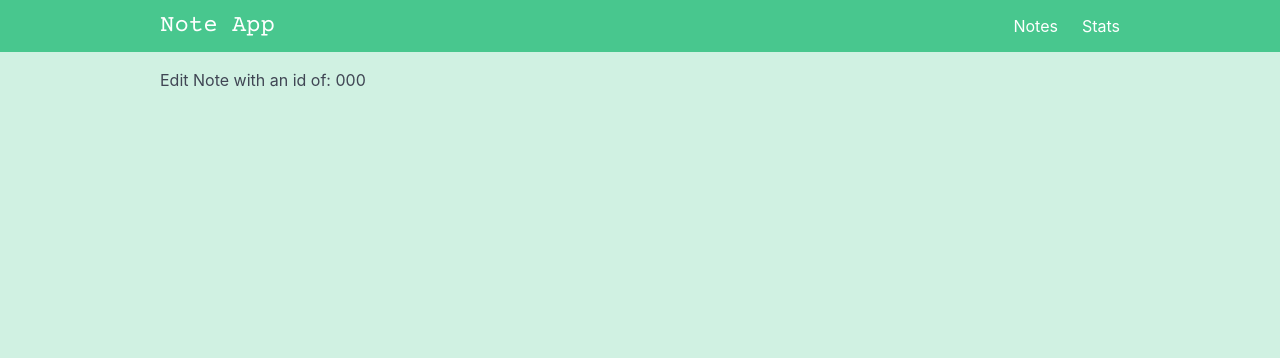
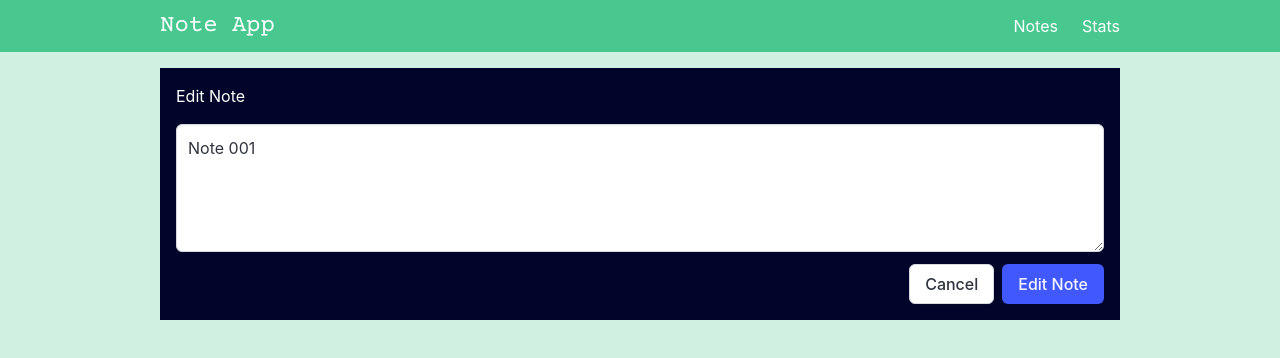
Before and after one commit to Rafaelmmt/Cursos_23-24, a Vue app in the folder 5. Curso 05/Note App/: page /#/editNote/000 in a window 1280 px wide. Shown: the top 358 px of the page. Built offline with nearby package versions, Linux system fonts and the light colour scheme.

Commit message:
Seção 16

```diff
--- a/5. Curso 05/Note App/src/components/Layout/NavBar.vue
+++ b/5. Curso 05/Note App/src/components/Layout/NavBar.vue
@@ -36,8 +36,8 @@ const homepage = () => {
 
             <div id="navbarBasicExample" class="navbar-menu" :class="{ 'is-active' : useBurgerNav }">
                 <div class="navbar-end">
-                    <RouterLink class="navbar-item" to="/" active-class="active">Notes</RouterLink>
-                    <RouterLink class="navbar-item" to="/stats" active-class="active">Stats</RouterLink>
+                    <RouterLink @click="useBurgerNav=false" class="navbar-item" to="/" active-class="active">Notes</RouterLink>
+                    <RouterLink @click="useBurgerNav=false" class="navbar-item" to="/stats" active-class="active">Stats</RouterLink>
                 </div>
             </div>
         </div>
--- a/5. Curso 05/Note App/src/components/Notes/AddEditNote.vue
+++ b/5. Curso 05/Note App/src/components/Notes/AddEditNote.vue
@@ -1,13 +1,16 @@
 <template>
-  <div class="has-background-success-dark p-4 mb-5">
+  <div class="p-4 mb-5" :class="`has-background-${ props.cardBgColor }-dark`">
+    <div class="mb-4">
+      <label v-if="props.labelOn" class="has-text-white"> {{ labelOn }} </label>
+    </div>
     <div class="field">
       <div class="control">
         <textarea
-          :value="modelValue"
+          :value="props.modelValue"
           @input="$emit('update:modelValue', $event.target.value)"
-          ref="newNoteRef"
+          ref="refocusBox"
           class="textarea"
-          placeholder="Escreva aqui sua nota..."
+          :placeholder="props.placeholderText"
         />
       </div>
     </div>
@@ -21,13 +24,36 @@
 </template>
 
 <script setup>
+import { ref } from 'vue';
+
 // PROPS E EMITS
 const props = defineProps({
   modelValue: {
     type: String,
     required: true
+  },
+  cardBgColor: {
+    type: String,
+    default: 'success'
+  },
+  placeholderText: {
+    type: String,
+    default: 'Escreva uma nova nota...'
+  },
+  labelOn:{
+    type: String
   }
 })
+// eslint-disable-next-line no-unused-vars
+const emit = defineEmits(['update:modelValue'])
 
-const emit = defineEmits(['update:modelValue'])
+// FUNÇÃO FOCUS TEXTAREA
+const refocusBox = ref(null)
+const focusTextarea = () => {
+  refocusBox.value.focus()
+}
+
+defineExpose({
+  focusTextarea
+})
 </script>
--- a/5. Curso 05/Note App/src/stores/storeNotes.js
+++ b/5. Curso 05/Note App/src/stores/storeNotes.js
@@ -4,8 +4,25 @@ export const useStoreNotes = defineStore('storeNotes', {
   state: () => {
     return {
       notes: [
-        { id:'000', content:'Note01'}
+        { id:'000', content:'Note 001'}
       ]
+    }
+  },
+  getters: {
+    getNoteContent: (state) => {
+      return (id) => {
+        return state.notes.filter(note => note.id === id)[0].content
+      }
+    },
+    totalNotesCount: (state) => {
+      return state.notes.length
+    },
+    totalCharactersCount: (state) => {
+      let chCount = 0
+      state.notes.forEach(note => {
+        chCount += note.content.length
+      })
+      return chCount
     }
   },
   actions: {
@@ -21,9 +38,11 @@ export const useStoreNotes = defineStore('storeNotes', {
     },
     // FUNÇÃO DELETAR NOTE
     deleteNote (idToDelete) {
-      this.notes = this.notes.filter( note => {
-        return note.id !== idToDelete})
+      this.notes = this.notes.filter(note => note.id !== idToDelete)
     },
-
+    updateNote (id, content) {
+      let index = this.notes.findIndex(note => note.id === id)
+      this.notes[index].content = content
+    }
   }
 })
--- a/5. Curso 05/Note App/src/views/ViewEditNote.vue
+++ b/5. Curso 05/Note App/src/views/ViewEditNote.vue
@@ -1,5 +1,46 @@
 <template>
   <div class="edit-note">
-    <h1>Edit Note with an id of: {{ $route.params.id }}</h1>
+    <AddEditNote
+      v-model="noteContent"
+      ref="boxFocus"
+      cardBgColor="link"
+      labelOn="Edit Note"
+      placeholderText="Edit note..."
+    >
+      <template v-slot:buttons>
+        <button
+          @click="$router.push('/')"
+          class="mr-2 button has-background-ligth"
+        >
+          Cancel
+        </button>
+        <button
+          @click="editNote"
+          class="button is-link has-background-link-ligth"
+          :disabled="!noteContent"
+        >
+          Edit Note
+        </button>
+      </template>
+    </AddEditNote>
   </div>
 </template>
+
+<script setup>
+import { ref } from 'vue';
+import { useRoute, useRouter } from 'vue-router';
+import { useStoreNotes } from '@/stores/storeNotes';
+import AddEditNote from '@/components/Notes/AddEditNote.vue';
+
+const route = useRoute()
+const router = useRouter()
+
+const storeNotes = useStoreNotes()
+const noteContent = ref('')
+noteContent.value = storeNotes.getNoteContent(route.params.id)
+
+const editNote = () => {
+  storeNotes.updateNote(route.params.id, noteContent.value)
+  router.push('/')
+}
+</script>
--- a/5. Curso 05/Note App/src/views/ViewNotes.vue
+++ b/5. Curso 05/Note App/src/views/ViewNotes.vue
@@ -1,8 +1,7 @@
 <template>
   <div class="note">
 
-    <AddEditNote v-model="newNote">
-
+    <AddEditNote v-model="newNote" ref="boxFocus">
       <template v-slot:buttons>
         <button
           class="button is-link has-background-success-ligth"
@@ -13,33 +12,6 @@
         </button>
       </template>
     </AddEditNote>
-
-    <!--
-    <div class="has-background-success-dark p-4 mb-5">
-      <div class="field">
-        <div class="control">
-          <textarea
-            class="textarea"
-            v-model="newNote"
-            placeholder="Escreva aqui sua nota..."
-            ref="newNoteRef"
-          />
-        </div>
-      </div>
-
-      <div class="field is-grouped is-grouped-right">
-        <div class="control">
-          <button
-            class="button is-link has-background-success-ligth"
-            @click="addNote"
-            :disabled="!newNote"
-          >
-            Add New Note
-          </button>
-        </div>
-      </div>
-    </div>
-    -->
 
     <NoteCard v-for="note in storeNotes.notes" :key="note.id" :note="note" />
 
@@ -56,12 +28,12 @@ import AddEditNote from '@/components/Notes/AddEditNote.vue';
 const storeNotes = useStoreNotes()
 
 // FUNÇÃO ADD NEW NOTE
-const newNote = ref('23')
-const newNoteRef = ref(null)
+const newNote = ref('')
+const boxFocus = ref(null)
 
 const addNote = () => {
   storeNotes.addNote(newNote.value)
   newNote.value = ''
-  newNoteRef.value.focus()
+  boxFocus.value.focusTextarea()
 }
 </script>
--- a/5. Curso 05/Note App/src/views/ViewStats.vue
+++ b/5. Curso 05/Note App/src/views/ViewStats.vue
@@ -1,5 +1,27 @@
 <template>
   <div class="stats">
-    <h1>Stats</h1>
+    <table class="table is-fullwidth">
+      <thead>
+        <tr>
+          <th>Stat</th>
+          <th>Value</th>
+        </tr>
+      </thead>
+      <tbody>
+        <tr>
+          <td>Number of Notes</td>
+          <td>{{ storeNotes.totalNotesCount }}</td>
+        </tr>
+        <tr>
+          <td>Number of Character (of all notes)</td>
+          <td>{{ storeNotes.totalCharactersCount }}</td>
+        </tr>
+      </tbody>
+    </table>
   </div>
 </template>
+
+<script setup>
+import { useStoreNotes } from '@/stores/storeNotes';
+const storeNotes = useStoreNotes()
+</script>
```
